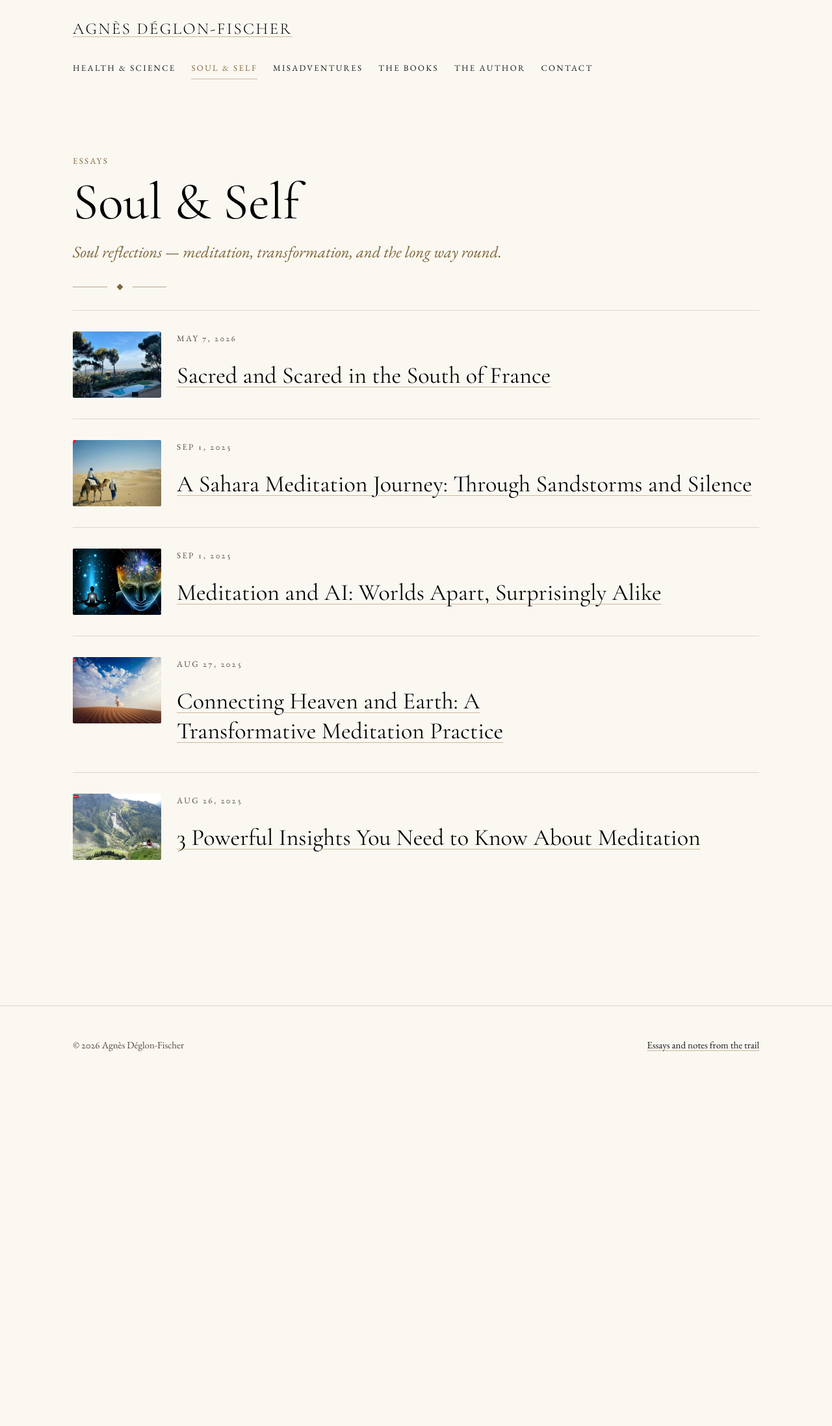
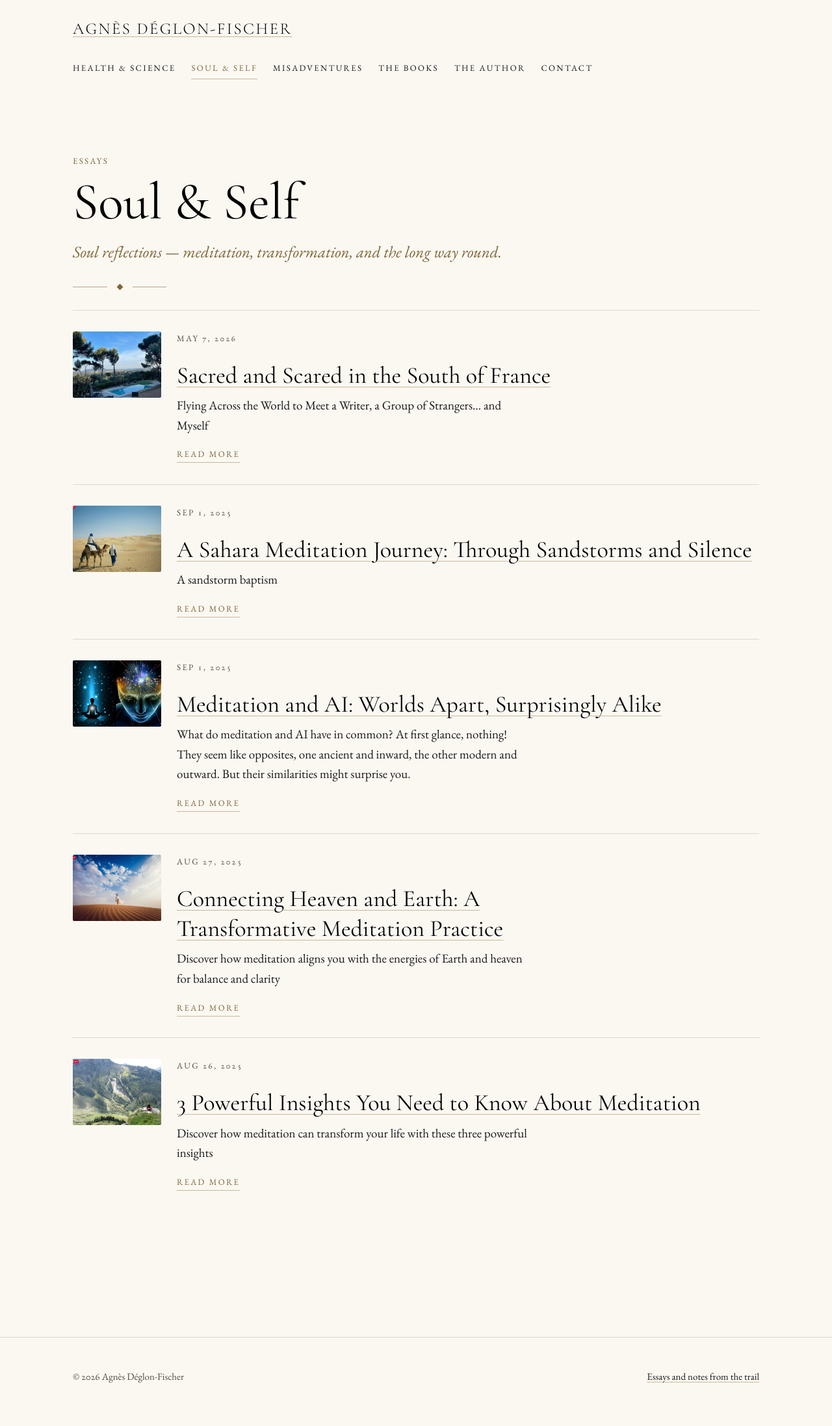
Before and after one commit to adeglon/adeglon.github.io, a Jekyll site: the page built from docs/soul-self/index.html, in a window 1280 px wide. Shown: the whole page at 65% size. Built offline with Jekyll 4.4.1, drawn with Linux system fonts in a browser that asks for light colours; a script that is not in the unit is left out; before the commit the page ends 1684 px from its top, so only the background shows below that.

Commit message:
Even out the featured images and give each listing an excerpt
- .featured is now a fixed 3:2 crop capped at the text column, so every essay
  opens the same shape whatever proportion the photograph arrived in
- listings carry the opening lines plus a Read more link

```diff
--- a/docs/_layouts/section.html
+++ b/docs/_layouts/section.html
@@ -29,6 +29,10 @@
             {%- endfor %}
           </p>
           <h2><a href="{{ post.url | relative_url }}">{{ post.title }}</a></h2>
+          <p class="post-list__excerpt">
+            {{ post.excerpt | strip_html | normalize_whitespace | truncate: 220 }}
+          </p>
+          <a class="read-more" href="{{ post.url | relative_url }}">Read more</a>
         </div>
       </li>
       {%- endif %}
--- a/docs/assets/css/components.css
+++ b/docs/assets/css/components.css
@@ -575,10 +575,15 @@
 .featured {
   display: block;
   width: 100%;
-  max-width: var(--measure-wide);
+  max-width: var(--measure);      /* the text column, not wider than it */
+  aspect-ratio: 3 / 2;            /* every essay opens the same shape, whatever
+                                     proportion the photograph arrived in */
+  object-fit: cover;
+  object-position: 50% 45%;
   height: auto;
-  margin: var(--sp-6) 0 var(--sp-7);
+  margin: var(--sp-5) 0 var(--sp-6);
   border-radius: var(--radius-photo);
+  background: var(--bg-deep);
 }
 
 /* Listing rows become two columns once there is room for a thumbnail. */
@@ -597,6 +602,20 @@
   background: var(--bg-deep);
 }
 .post-list__thumb:hover { opacity: 0.88; }
+
+.post-list__excerpt { color: var(--text); margin: var(--sp-2) 0 var(--sp-3); }
+
+.read-more {
+  display: inline-block;
+  font-size: var(--fs-xs);
+  text-transform: uppercase;
+  letter-spacing: var(--track-label);
+  color: var(--accent);
+  text-decoration: none;
+  border-bottom: 1px solid var(--rule);
+  padding-bottom: 2px;
+}
+.read-more:hover { color: var(--accent-strong); border-bottom-color: currentColor; }
 
 @media (max-width: 34rem) {
   .post-list > li.has-thumb { grid-template-columns: 1fr; gap: var(--sp-3); }
```
